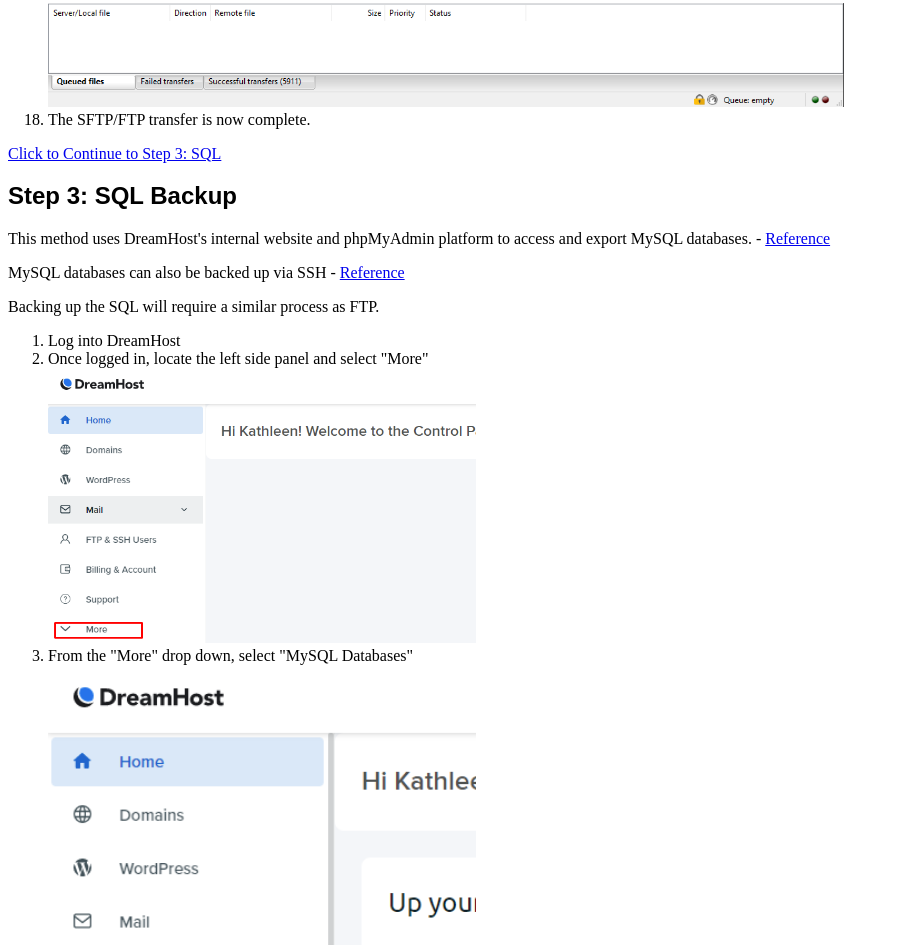
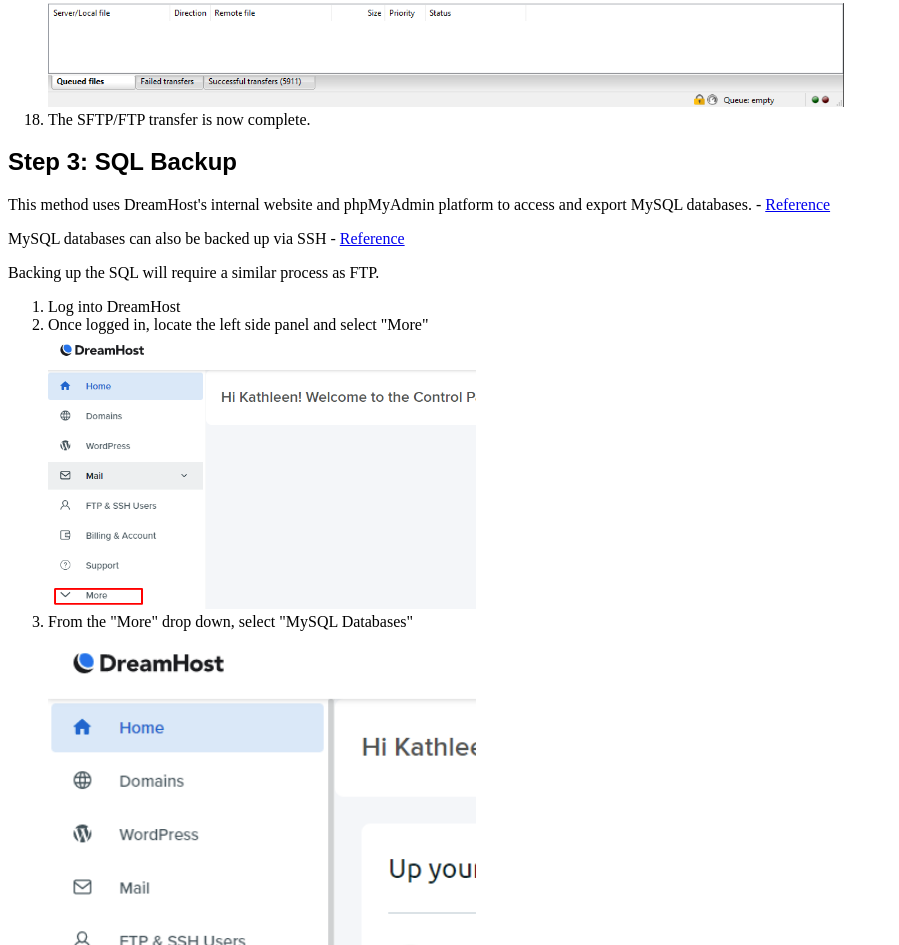
Before and after one commit to ras6164/PEImportDocs, a plain HTML site: page docs/index.html in a window 1280 px wide. Shown: the part 7663-8608 px from the top of the page, without its empty margins (0-899 px from the left). Drawn offline with Linux system fonts and the light colour scheme.

Commit message:
remove link not needed

```diff
--- a/docs/index.html
+++ b/docs/index.html
@@ -123,8 +123,6 @@
 <img width="65%" src="./images/FTP15.png" />
 <li>The SFTP/FTP transfer is now complete.</li>
 </ol>
-
-<p><a href="./SQLBackup.html">Click to Continue to Step 3: SQL </a></p>
 	</div>
 
 	<div id="3">
```
